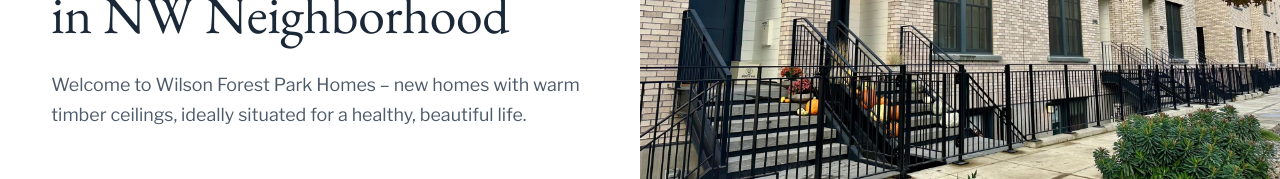
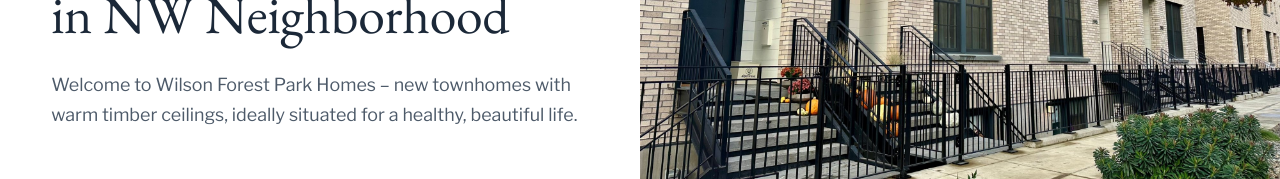
Before and after one commit to noelallenjohnson/wilsonpdx, a plain HTML site: page index.html in a window 1280 px wide. Shown: the part 311-490 px from the top of the page. Drawn offline with nearby package versions, Linux system fonts and the light colour scheme.

Commit message:
Welcome line: townhomes
Co-Authored-By: Claude Fable 5.2 <noreply@anthropic.com>
Claude-Session: https://claude.ai/code/session_01JqTUiraVWiSiauD3aP3p3o

```diff
--- a/index.html
+++ b/index.html
@@ -195,7 +195,7 @@
   <section class="hero">
     <div class="hero__text">
       <h1><span>Modern living</span> <span>at Forest Park</span> <span>in NW Neighborhood</span></h1>
-      <p>Welcome to Wilson Forest Park Homes – new homes with warm timber ceilings, ideally situated for a healthy, beautiful life.</p>
+      <p>Welcome to Wilson Forest Park Homes – new townhomes with warm timber ceilings, ideally situated for a healthy, beautiful life.</p>
     </div>
     <div class="hero__photo">
       <img src="img/wilson-streetscape-fall-2024.jpg" alt="Row of Wilson Forest Park homes along the street in fall, with brick facades, front stoops and pumpkins on the steps" width="2000" height="1500">
```
